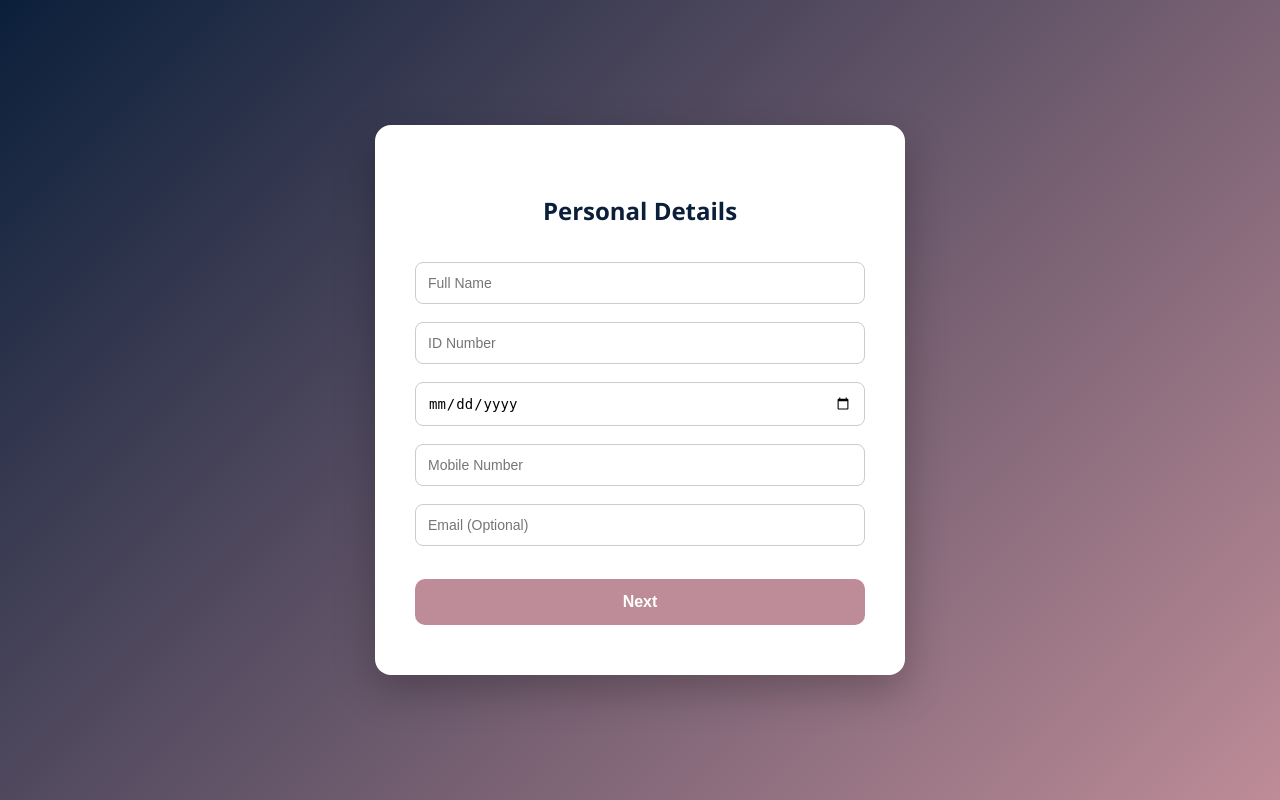
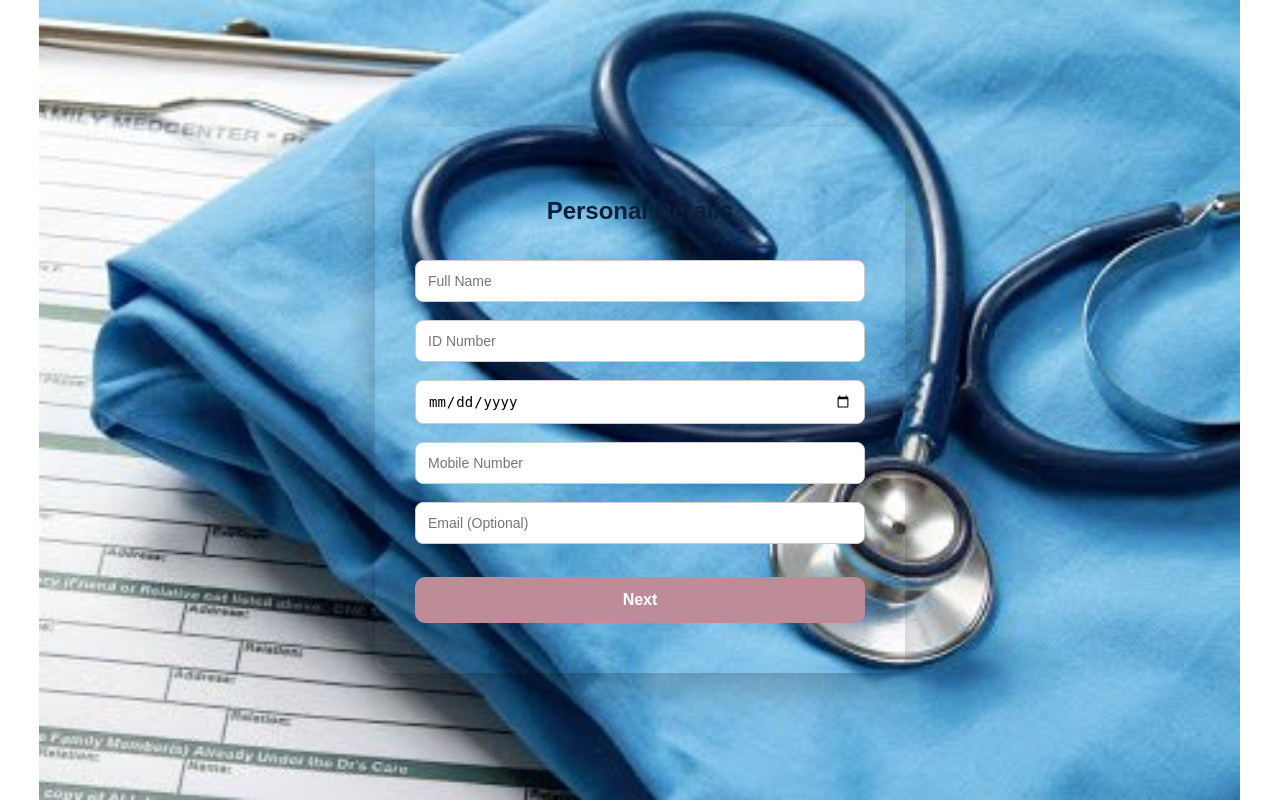
Before and after one commit to Kanoni225/Malkia-Plus-Refined, a Flask app: template templates/details.html in a window 1280 px wide. Run offline with Flask 3, Linux system fonts and the light colour scheme; the template is opened without the code that fills it, so the values that code supplies are empty.

Commit message:
initial commit

```diff
--- a/static/style.css
+++ b/static/style.css
@@ -26,3 +26,29 @@
         background-size: cover;
     }
 }
+.details-page{
+    background-image: url("images/stethoscope.jpg");
+    background-position: center;
+    background-repeat: no-repeat;
+    min-height: 100vh;
+    color: white;
+    display: flex;
+    justify-content: center;
+    align-items: center;
+    font-family: Arial, sans-serif;
+
+    /* Responsive background sizing */
+    background-size: auto 100%; /* This will maintain aspect ratio */
+}
+/* For smaller screens (mobile) */
+@media (max-width: 768px) {
+    .cover-page {
+        background-size: contain;
+    }
+}
+/* For larger screens (desktop) */
+@media (min-width: 769px) {
+    .cover-page {
+        background-size: cover;
+    }
+}
--- a/templates/cover.html
+++ b/templates/cover.html
@@ -15,7 +15,7 @@
         }
 
         .box {
-            background: rgba(94, 79, 79, 0.15);
+            background: rgba(100, 89, 89, 0.15);
             backdrop-filter: blur(10px);
             padding: 60px 50px;
             border-radius: 20px;
--- a/templates/cover_select.html
+++ b/templates/cover_select.html
@@ -2,6 +2,7 @@
 <html>
 <head>
     <title>Choose Cover</title>
+    <link rel="stylesheet" href="{{ url_for('static', filename='style.css') }}">
     <style>
         body {
             margin: 0;
--- a/templates/details.html
+++ b/templates/details.html
@@ -2,6 +2,7 @@
 <html>
 <head>
     <title>Personal Details</title>
+    <link rel="stylesheet" href="{{ url_for('static', filename='style.css') }}">
     <style>
         body {
             margin: 0;
@@ -14,7 +15,6 @@
         }
 
         .box {
-            background: #ffffff;
             width: 450px;
             padding: 50px 40px;
             border-radius: 16px;
@@ -66,7 +66,7 @@
         }
     </style>
 </head>
-<body>
+<body class="details-page">
 
 <div class="box">
     <h2>Personal Details</h2>
```
Also changed, not shown: 1 other file.
